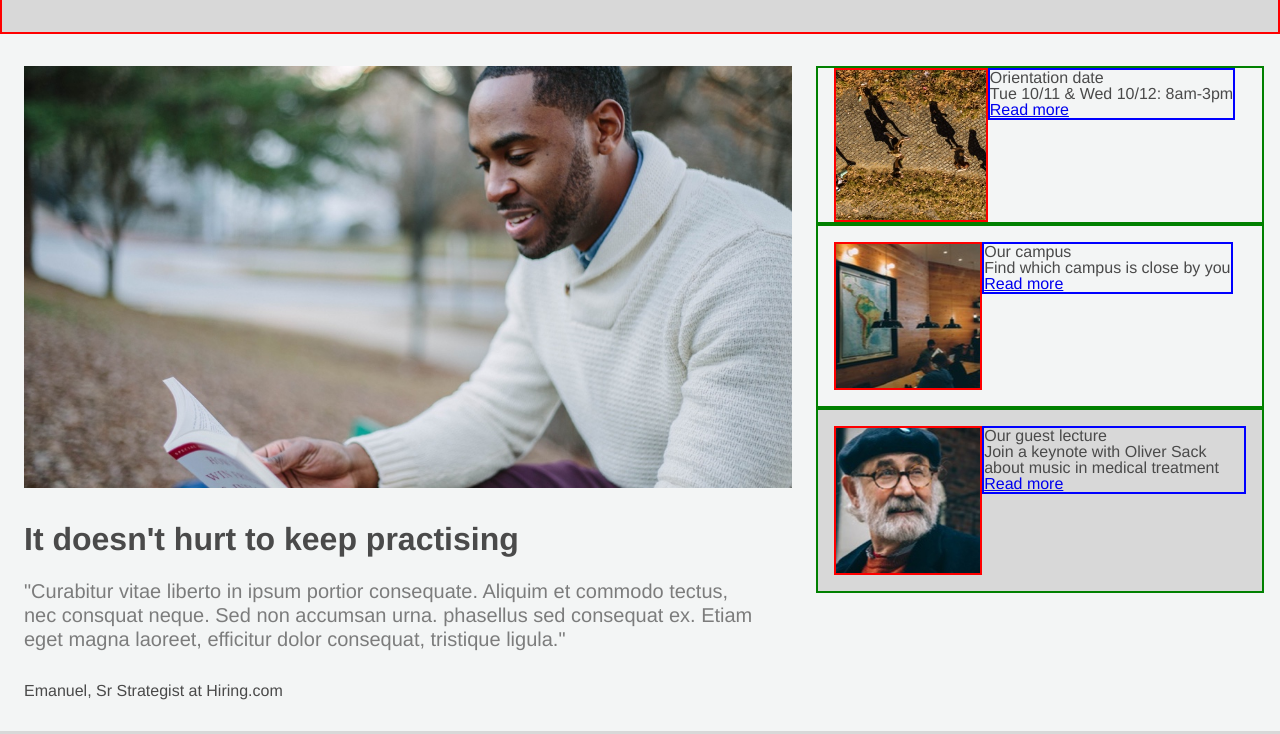
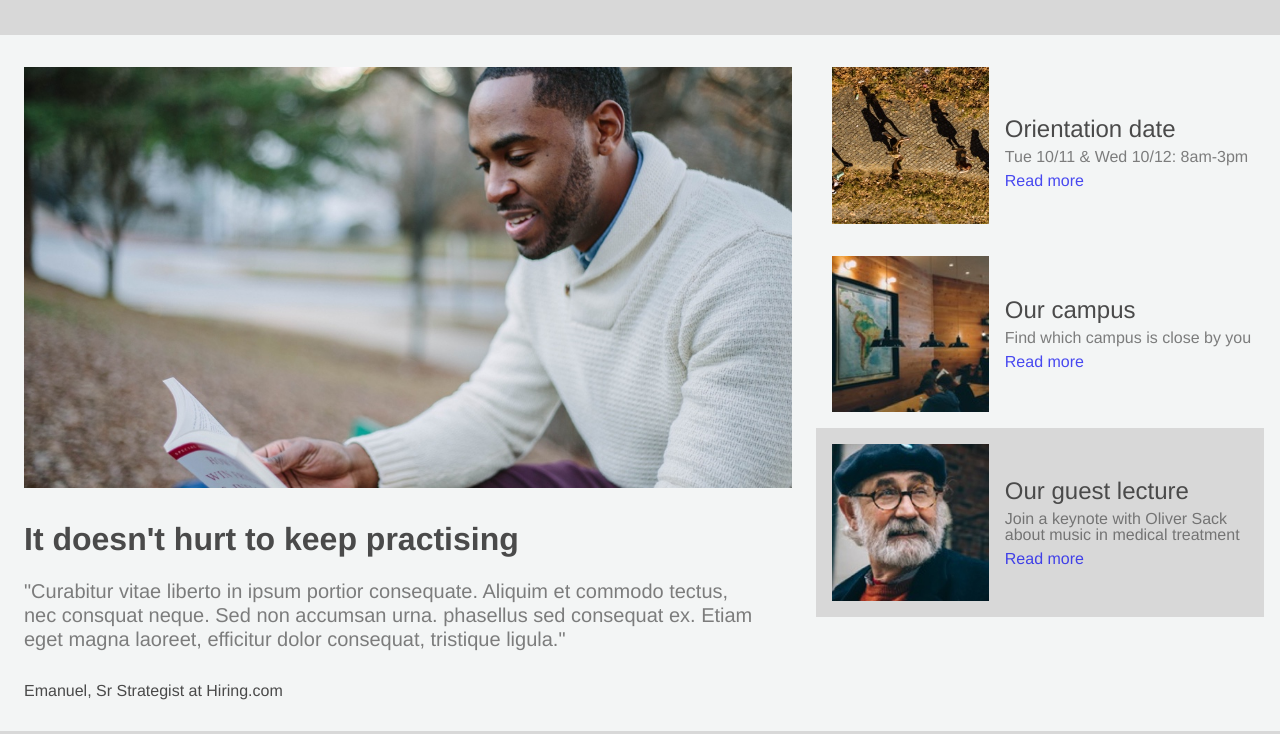
Before and after one commit to magdarogowska/colmaracademy, a plain HTML site: page index.html in a window 1280 px wide. Shown: the part 648-1382 px from the top of the page. Drawn offline with Linux system fonts and the light colour scheme.

Commit message:
deskop version complete

```diff
--- a/index.html
+++ b/index.html
@@ -55,24 +55,24 @@
       </div>
 
       <div class="secondright">
-        <div class="small pad1">
-          <img src="./resources/pictures/information-orientation.jpg">
+        <div class="small">
+          <img class="styling" src="./resources/pictures/information-orientation.jpg">
           <div class="rightinfo">
             <h3>Orientation date</h3>
             <p>Tue 10/11 & Wed 10/12: 8am-3pm</p>
             <a href="google.ca">Read more</a>
           </div>
         </div>
-        <div class="small pad">
-          <img src="./resources/pictures/information-campus.jpg">
+        <div class="small">
+          <img class="styling1" src="./resources/pictures/information-campus.jpg">
           <div class="rightinfo">
             <h3>Our campus</h3>
             <p>Find which campus is close by you</p>
             <a href="google.pl">Read more</a>
           </div>
         </div>
-        <div class="small thirddiv pad stu">
-          <img src="./resources/pictures/information-guest-lecture.jpg">
+        <div class="small thirddiv">
+          <img class="styling1" src="./resources/pictures/information-guest-lecture.jpg">
           <div class="rightinfo">
             <h3>Our guest lecture</h3>
             <p>Join a keynote with Oliver Sack about music in medical treatment</p>
--- a/resources/css/index.css
+++ b/resources/css/index.css
@@ -39,7 +39,6 @@ padding:0 1.5rem;
   align-items:center;
   background-color: #d8d8d8;
   justify-content:flex-start;
-  border: 2px solid red;
 }
 
 .firstleft {
@@ -49,7 +48,6 @@ padding:0 1.5rem;
 }
 
 .firstright {
-  border: 2px solid red;
   padding: 2rem 1.5rem;
   width:450px;
 }
@@ -121,36 +119,40 @@ padding:0 1.5rem;
 .small {
   display:flex;
   flex-direction: row nowrap;
-  align-items: flex-start;
-  border:2px solid green;
+  align-items: center;
 }
 
 .small img {
   max-width:35%;
-  border:2px solid red;
-
-}
-
-.pad {
-  padding: 1rem;
-}
-
-.pad1 {
-  padding-left: 1rem;
-}
-
-.stu {
-  margin-bottom: 3rem;
 }
 
 .rightinfo {
-  font-weight:90;
-  font-size: 1rem;
   display:flex;
   flex-direction: column;
-  justify-content: center;
-  border:2px solid blue;
+}
 
+.rightinfo h3 {
+  font-size:1.5rem;
+  padding-bottom: 0.5rem;
+}
+.rightinfo p {
+  font-size: 1rem;
+  opacity: 0.7;
+  padding-bottom: 0.5rem;
+}
+
+.rightinfo a {
+  font-size: 1rem;
+  opacity:0.7;
+  text-decoration: none;
+}
+
+.styling {
+  padding:0 1rem 1rem 1rem;
+}
+
+.styling1 {
+  padding:1rem;
 }
 
 /*Third big div*/
```
